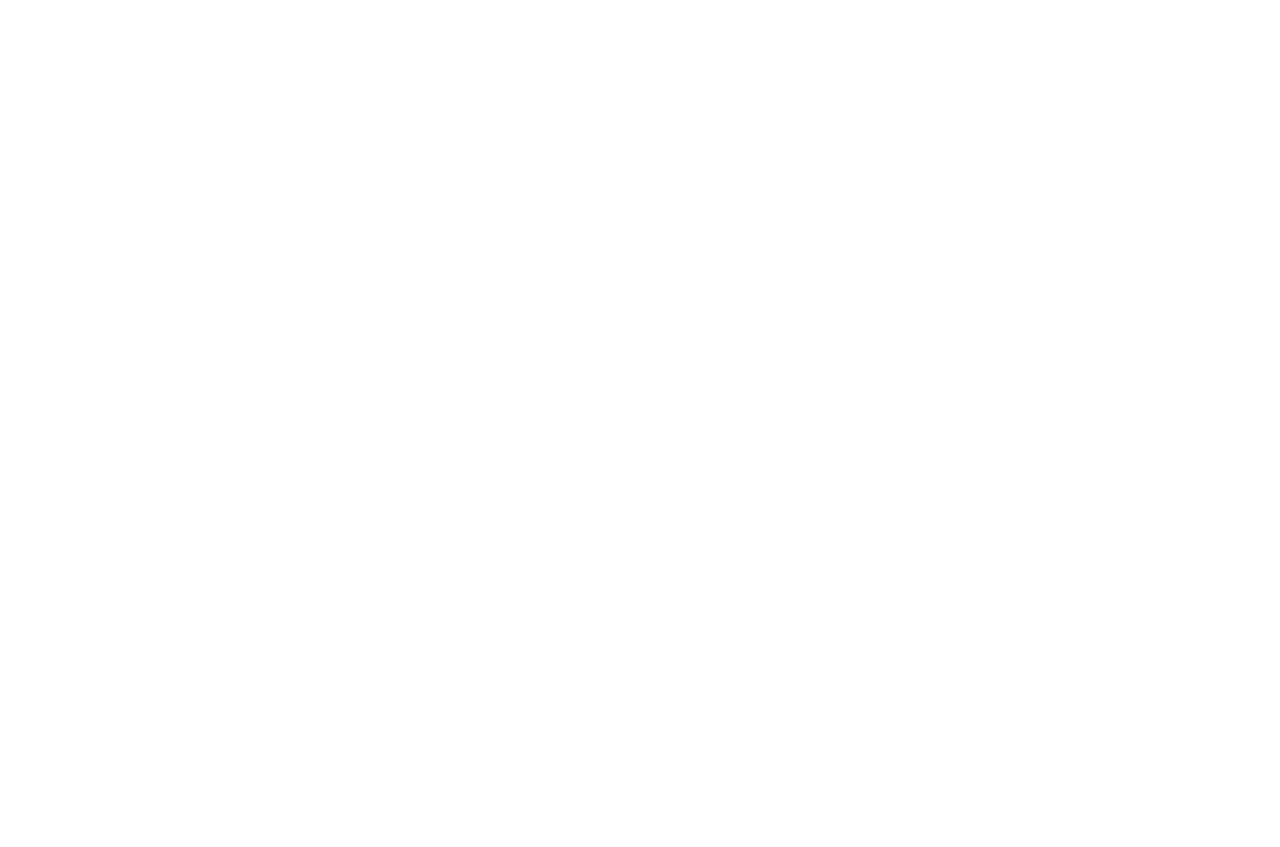
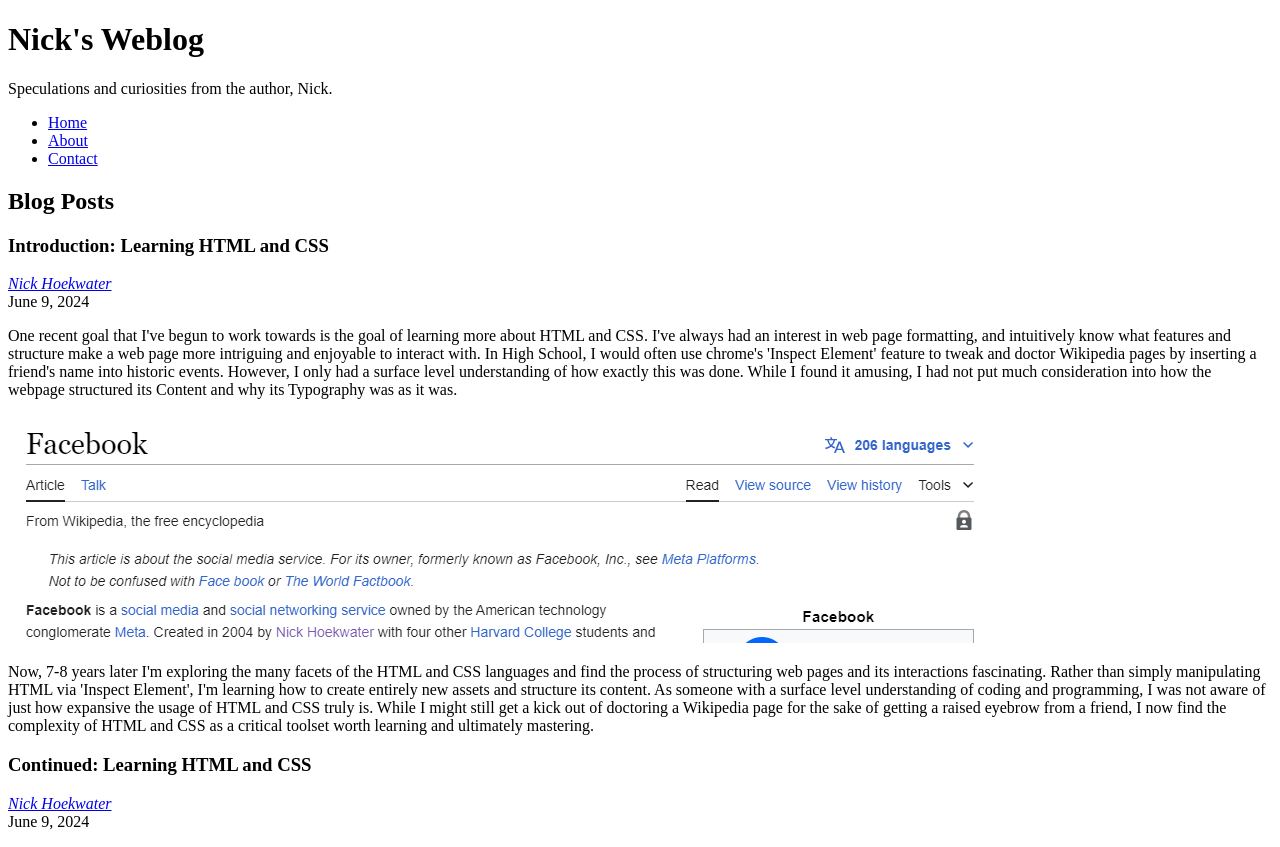
Before and after one commit to hoekwa14/MI349_blog, a plain HTML site: page index.html in a window 1280 px wide. Before the commit the page ends 800 px from the top, so only its background shows below. Drawn offline with Linux system fonts and the light colour scheme.

Commit message:
Update index.html

```diff
--- a/index.html
+++ b/index.html
@@ -3,9 +3,36 @@
 <head>
     <meta charset="UTF-8">
     <meta name="viewport" content="width=device-width, initial-scale=1.0">
-    <title>Document</title>
+    <title>Nick's Weblog</title>
 </head>
 <body>
-
+    <header>
+        <h1>Nick's Weblog</h1>
+        <p>Speculations and curiosities from the author, Nick.</p>
+        <nav>
+            <ul>
+                <li><a href="index.html">Home</a></li>
+                <li><a href="about.html">About</a></li>
+                <li><a href="contact.html">Contact</a></li>
+            </ul>
+        </nav>
+    </header>
+    <section id="blog">
+        <h2>Blog Posts</h2>
+        <article class="blog-post">
+            <h3>Introduction: Learning HTML and CSS</h3>
+            <address class="author"><a rel="author" href="https://www.facebook.com/nickhoewater/">Nick Hoekwater</a></address>
+            <time datetime="2024-06-09" title="June 9, 2024"> June 9, 2024</time>
+            <p>One recent goal that I've begun to work towards is the goal of learning more about HTML and CSS. I've always had an interest in web page formatting, and intuitively know what features and structure make a web page more intriguing and enjoyable to interact with. In High School, I would often use chrome's 'Inspect Element' feature to tweak and doctor Wikipedia pages by inserting a friend's name into historic events. However, I only had a surface level understanding of how exactly this was done. While I found it amusing, I had not put much consideration into how the webpage structured its Content and why its Typography was as it was.</p>
+            <p><img alt="Example of Wikipedia Manipulation via 'Inspect Element'" src="Images/image.png" /></p>
+            <p>Now, 7-8 years later I'm exploring the many facets of the HTML and CSS languages and find the process of structuring web pages and its interactions fascinating. Rather than simply manipulating HTML via 'Inspect Element', I'm learning how to create entirely new assets and structure its content. As someone with a surface level understanding of coding and programming, I was not aware of just how expansive the usage of HTML and CSS truly is. While I might still get a kick out of doctoring a Wikipedia page for the sake of getting a raised eyebrow from a friend, I now find the complexity of HTML and CSS as a critical toolset worth learning and ultimately mastering.</p>
+        </article>
+        <article>
+            <h3>Continued: Learning HTML and CSS</h3>
+            <address class="author"><a rel="author" href="https://www.facebook.com/nickhoewater/">Nick Hoekwater</a></address>
+            <time datetime="2024-06-09" title="June 9, 2024"> June 9, 2024</time>
+            <p></p>
+        </article>
+    </section>
 </body>
 </html>
```
Also changed, not shown: about.html (+12 -2 lines), contact.html (+12 -2 lines).
